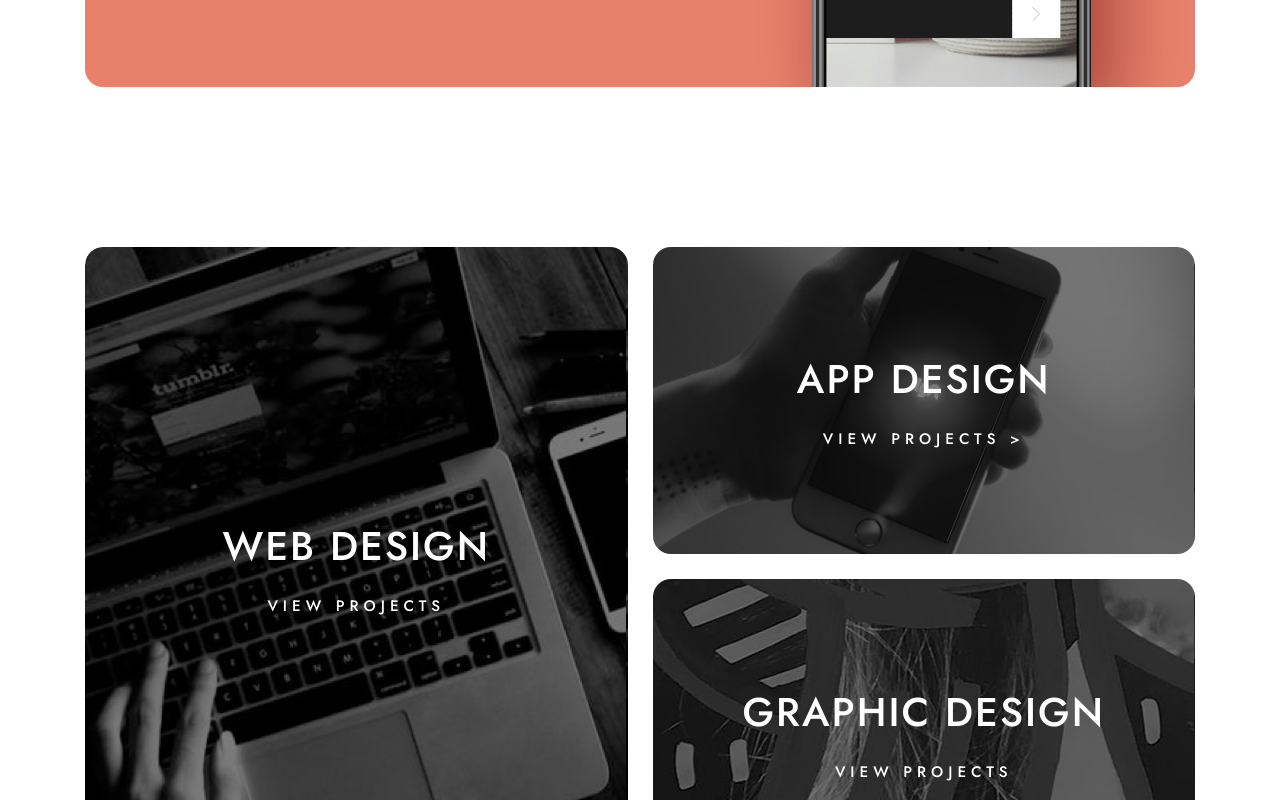
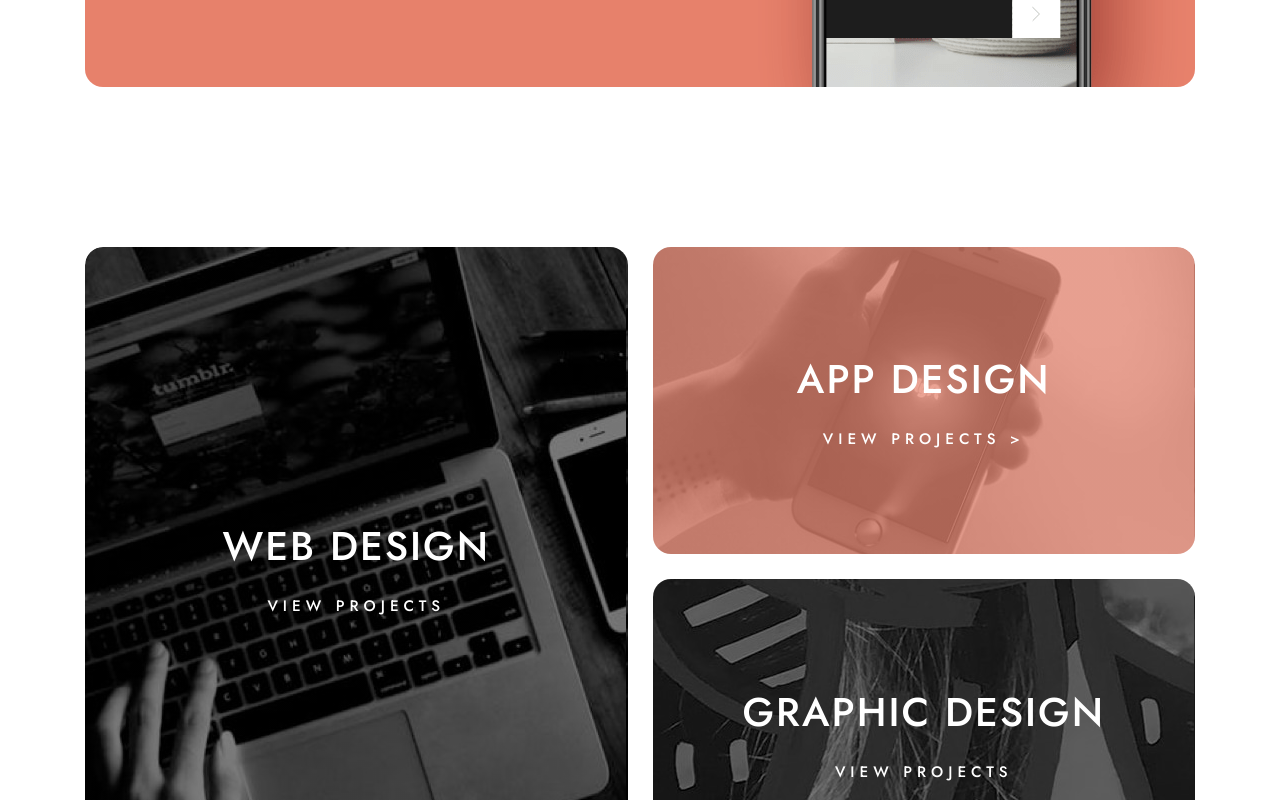
Before and after one commit to pedrohperoni/designo, a React (Create React App) app: page / in a window 1280 px wide. In both pictures the pointer is over the element 923 px from the left and 1107 px from the top of the page. Shown: the part 707-1507 px from the top of the page. Built offline with nearby package versions, Linux system fonts and the light colour scheme; the HTML template or start-up script is replaced by a standard one.

Commit message:
transition

```diff
--- a/src/pages/Home.js
+++ b/src/pages/Home.js
@@ -3,6 +3,7 @@ import { Header } from "../components/Header";
 import "../styles/home.css"
 import phone from "../assets/images/home/desktop/image-hero-phone.png"
 import { GetInTouch } from "../components/GetInTouch";
+
 
 export function Home(){
    return(
@@ -52,6 +53,7 @@ export function Home(){
 
             <div className="featuresHome"></div>
             <GetInTouch />
+
          </div>
       </main>
 
--- a/src/styles/home.css
+++ b/src/styles/home.css
@@ -85,12 +85,29 @@
 
 .designHomeApp{
    margin-bottom: 25px;
-   background: linear-gradient( rgba(0, 0, 0, 0.5), rgba(0, 0, 0, 0.5) ),url(../assets/images/home/desktop/image-app-design.jpg)
+   background: linear-gradient( rgba(0, 0, 0, 0.5), rgba(0, 0, 0, 0.5) ),url(../assets/images/home/desktop/image-app-design.jpg);
+   transition: background-image 0.2s ease-in-out;
 }
+
+
 
 .designHomeGraphic{
    background: linear-gradient( rgba(0, 0, 0, 0.5), rgba(0, 0, 0, 0.5) ),url(../assets/images/home/desktop/image-graphic-design.jpg);
 }
+
+.designHomeApp:hover{
+   background: linear-gradient( rgba(231, 129, 107, 0.7), rgba(231, 129, 107, 0.7) ),url(../assets/images/home/desktop/image-app-design.jpg)
+}
+
+.designHomeGraphic:hover{
+   background: linear-gradient( rgba(231, 129, 107, 0.7), rgba(231, 129, 107, 0.7)  ),url(../assets/images/home/desktop/image-graphic-design.jpg);
+}
+
+.designHomeWeb:hover{
+   background:linear-gradient( rgba(231, 129, 107, 0.7), rgba(231, 129, 107, 0.7)  ),url(../assets/images/home/desktop/image-web-design-large.jpg);
+}
+
+
 
 
 .designHomeBoxTxt{;
```
